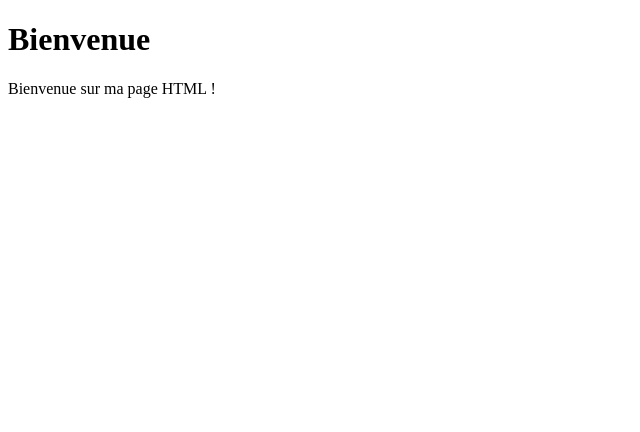
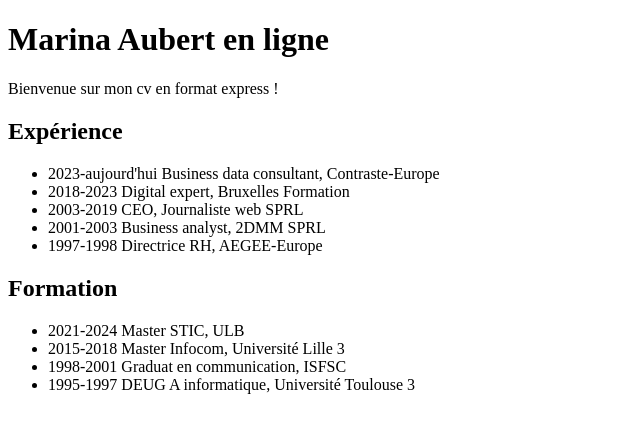
Before and after one commit to aubertmme/aubertmme.github.io, a plain HTML site: page index.html in a window 1280 px wide. Shown: the whole page, without its empty margins (0-640 px from the left). Drawn offline with Linux system fonts and the light colour scheme.

Commit message:
Update index.html

```diff
--- a/index.html
+++ b/index.html
@@ -1,9 +1,24 @@
 <!DOCTYPE html>
 <html>
 <head>
-<title>Page d'accueil</title>
+<title>CV Marina Aubert</title>
 <body>
-<h1>Bienvenue</h1>
-<p>Bienvenue sur ma page HTML !</p>
+<h1>Marina Aubert en ligne</h1>
+<p>Bienvenue sur mon cv en format express !</p>
+<h2>Expérience</h2>
+<ul>
+    <li>2023-aujourd'hui Business data consultant, Contraste-Europe</li>
+    <li>2018-2023 Digital expert, Bruxelles Formation</li>
+    <li>2003-2019 CEO, Journaliste web SPRL</li>
+    <li>2001-2003 Business analyst, 2DMM SPRL</li>
+    <li>1997-1998 Directrice RH, AEGEE-Europe</li>
+</ul>
+<h2>Formation</h2>
+<ul>
+    <li>2021-2024 Master STIC, ULB</li>
+    <li>2015-2018 Master Infocom, Université Lille 3</li>
+    <li>1998-2001 Graduat en communication, ISFSC</li>
+    <li>1995-1997 DEUG A informatique, Université Toulouse 3</li>
+</ul>
 </body>
 </html>
```
